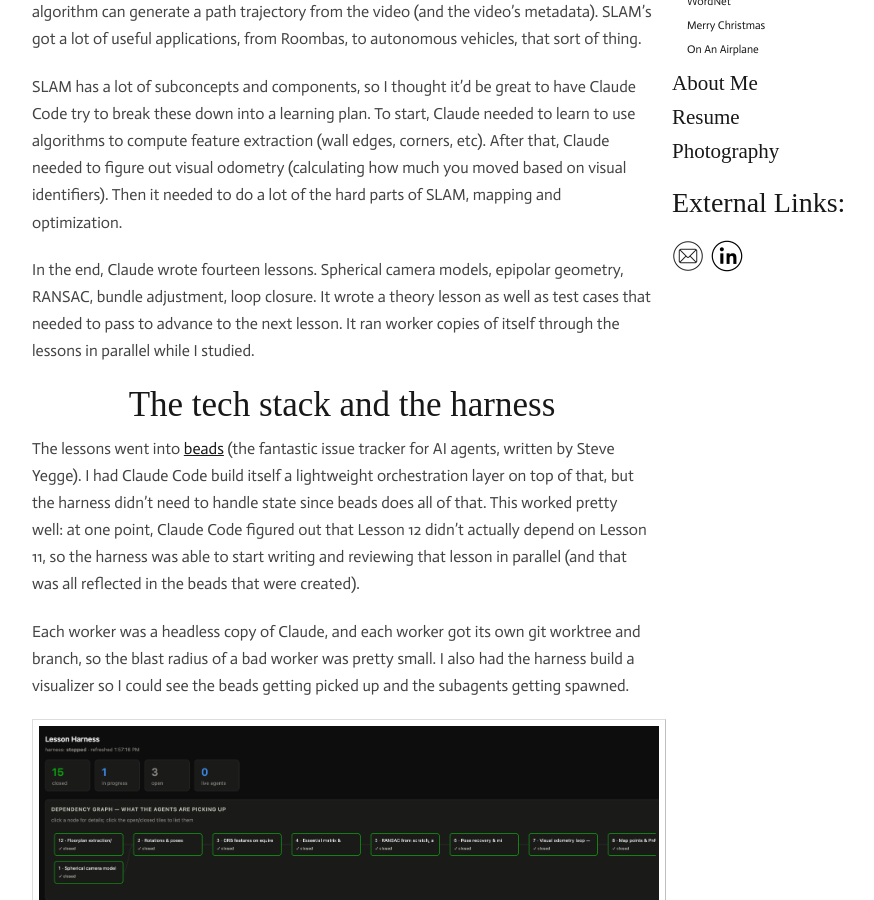
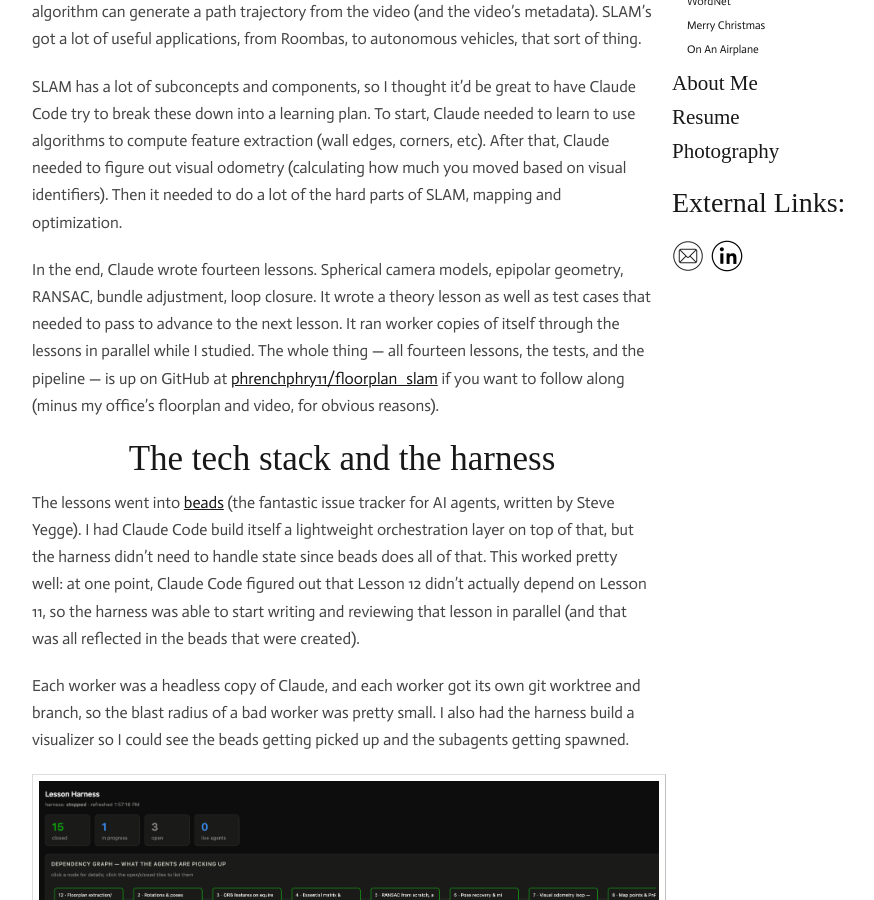
Before and after one commit to phrenchphry11/phrenchphry11.github.com, a Jekyll site: the page built from _posts/2026-08-16-Teaching-Myself-SLAM.md, in a window 1280 px wide and 900 px high, scrolled down 609 px. Shown: the whole window, without its empty margins (138-1012 px from the left). Built offline with Jekyll 4.4.1, drawn with Linux system fonts in a browser that asks for light colours; nearby versions of some CDN libraries; some web fonts are replaced; Markdown is read by kramdown in place of the engine named in the settings; comment, search, counter and statistics services are not loaded.

Commit message:
SLAM post: link the public floorplan_slam repo
Co-Authored-By: Claude Fable 5 <noreply@anthropic.com>

```diff
--- a/_posts/2026-08-16-Teaching-Myself-SLAM.md
+++ b/_posts/2026-08-16-Teaching-Myself-SLAM.md
@@ -12,7 +12,7 @@ But let's back up.  What is SLAM, you may ask?  SLAM stands for Simultaneous Loc
 
 SLAM has a lot of subconcepts and components, so I thought it'd be great to have Claude Code try to break these down into a learning plan. To start, Claude needed to learn to use algorithms to compute feature extraction (wall edges, corners, etc).  After that, Claude needed to figure out visual odometry (calculating how much you moved based on visual identifiers).  Then it needed to do a lot of the hard parts of SLAM, mapping and optimization.
 
-In the end, Claude wrote fourteen lessons.  Spherical camera models, epipolar geometry, RANSAC, bundle adjustment, loop closure.  It wrote a theory lesson as well as test cases that needed to pass to advance to the next lesson. It ran worker copies of itself through the lessons in parallel while I studied.
+In the end, Claude wrote fourteen lessons.  Spherical camera models, epipolar geometry, RANSAC, bundle adjustment, loop closure.  It wrote a theory lesson as well as test cases that needed to pass to advance to the next lesson. It ran worker copies of itself through the lessons in parallel while I studied.  The whole thing — all fourteen lessons, the tests, and the pipeline — is up on GitHub at [phrenchphry11/floorplan_slam](https://github.com/phrenchphry11/floorplan_slam) if you want to follow along (minus my office's floorplan and video, for obvious reasons).
 
 ## The tech stack and the harness
 
```
